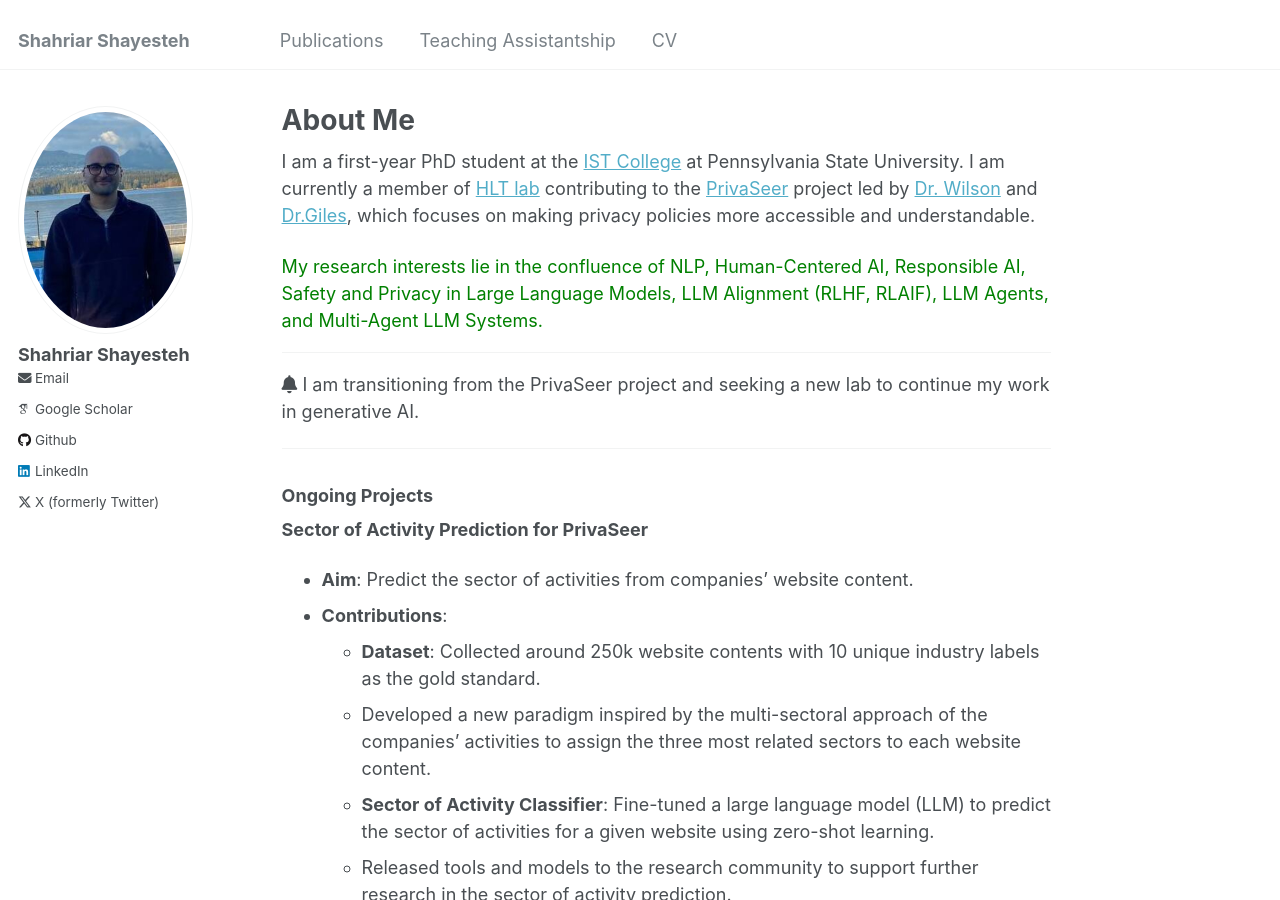
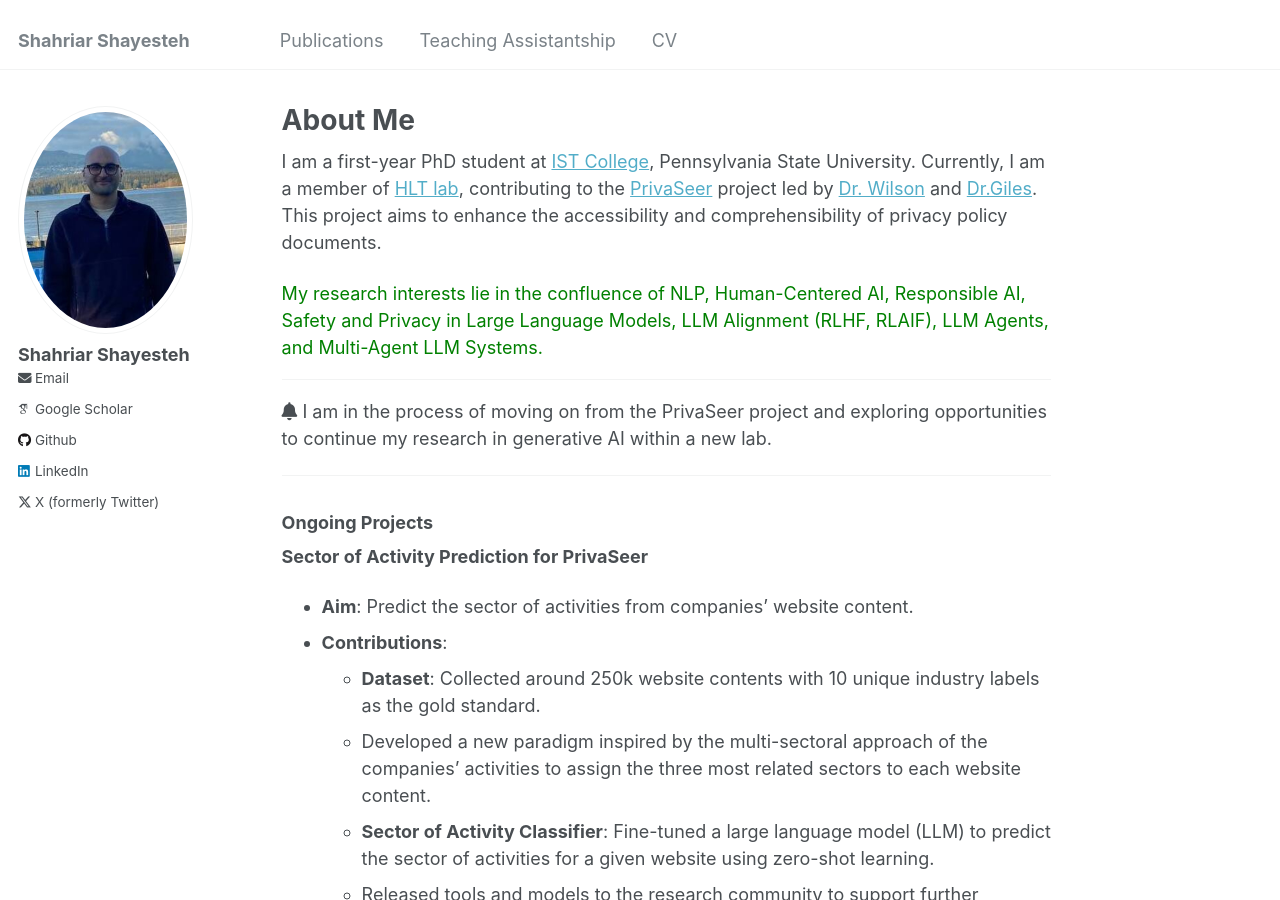
Before and after one commit to shahriarshayesteh/shahriarshayesteh.github.io, a Jekyll site: the page built from _pages/about.md, in a window 1280 px wide and 900 px high. Built offline with Jekyll 4.4.1, drawn with Linux system fonts in a browser that asks for light colours; some web fonts are replaced.

Commit message:
Update about.md

```diff
--- a/_pages/about.md
+++ b/_pages/about.md
@@ -8,13 +8,13 @@
   - /about.html
 ---
 
-I am a first-year PhD student at the [IST College](https://ist.psu.edu/) at Pennsylvania State University. I am currently a member of [HLT lab](https://shomir.net/research.html) contributing to the [PrivaSeer](https://privaseer.ist.psu.edu) project led by [Dr. Wilson](https://shomir.net/index.html) and [Dr.Giles](https://clgiles.ist.psu.edu/), which focuses on making privacy policies more accessible and understandable.
+I am a first-year PhD student at [IST College](https://ist.psu.edu/), Pennsylvania State University. Currently, I am a member of [HLT lab](https://shomir.net/research.html), contributing to the [PrivaSeer](https://privaseer.ist.psu.edu) project led by [Dr. Wilson](https://shomir.net/index.html) and [Dr.Giles](https://clgiles.ist.psu.edu/). This project aims to enhance the accessibility and comprehensibility of privacy policy documents.
 
 <font color="green">My research interests lie in the confluence of NLP, Human-Centered AI, Responsible AI, Safety and Privacy in Large Language Models, LLM Alignment (RLHF, RLAIF), LLM Agents, and Multi-Agent LLM Systems.</font>
 
 <hr>
 
-<i class="fa fa-bell"></i> I am transitioning from the PrivaSeer project and seeking a new lab to continue my work in generative AI.
+<i class="fa fa-bell"></i> I am in the process of moving on from the PrivaSeer project and exploring opportunities to continue my research in generative AI within a new lab.
 
 <hr>
 
```
